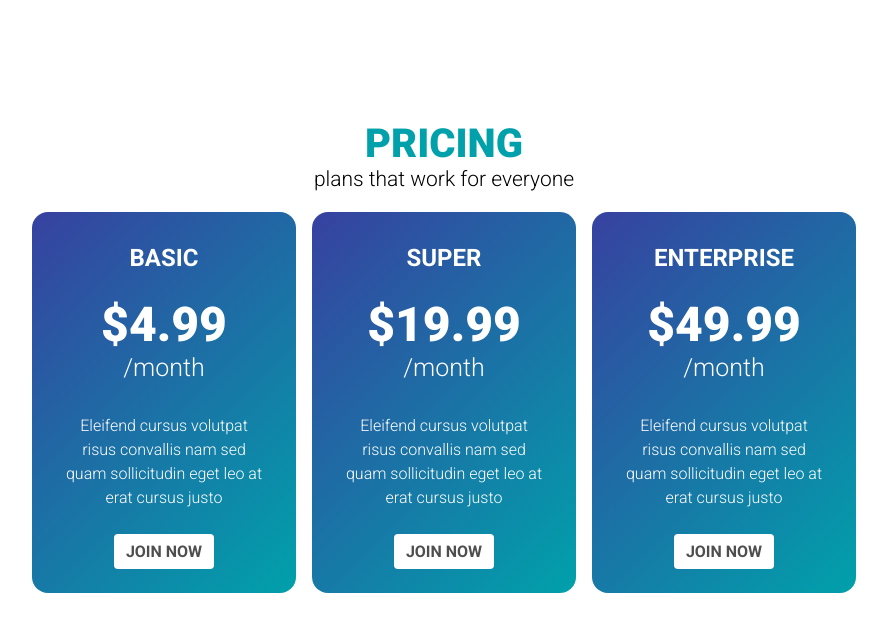
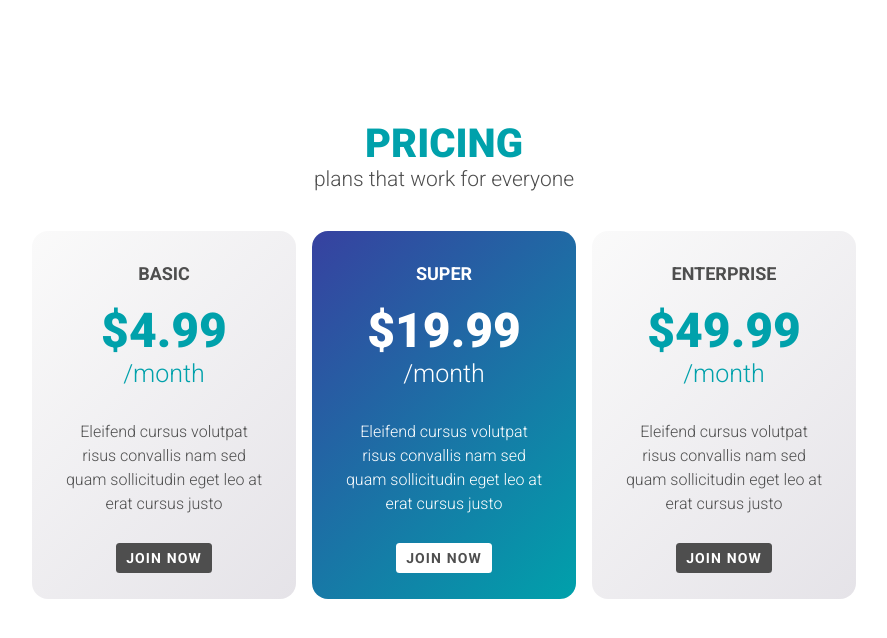
Before and after one commit to scrapystaty/css-demystified, a plain HTML site: page pricing-cards-v1/code/index.html in a window 1280 px wide. Shown: the whole page, without its empty margins (196-1083 px from the left). Drawn offline with Linux system fonts and the light colour scheme.

Commit message:
erics solution

```diff
--- a/pricing-cards-v1/code/index.html
+++ b/pricing-cards-v1/code/index.html
@@ -14,33 +14,33 @@
   <p class="subhead">plans that work for everyone</p>
 
   <div class="plans">
-    <div class="plan">
+    <div class="plan plan--light">
       <h2 class="plan__title">basic</h2>
-      <p class="plan__price">
+      <p class="plan__price text--accent">
         $4.99<span>/month</span>
       </p>
       <p class="plan__description">Eleifend cursus volutpat risus convallis nam sed quam sollicitudin eget leo at erat
         cursus justo</p>
-      <a href="#" class="plan__button">Join Now</a>
+      <a href="#" class="plan__button button--dark">Join Now</a>
     </div>
 
-    <div class="plan">
+    <div class="plan plan--dark">
       <h2 class="plan__title">super</h2>
       <p class="plan__price">
         $19.99<span>/month</span>
       </p>
       <p class="plan__description">Eleifend cursus volutpat risus convallis nam sed quam sollicitudin eget leo at erat
         cursus justo</p>
-      <a href="#" class="plan__button">Join Now</a>
+      <a href="#" class="plan__button button--light">Join Now</a>
     </div>
-    <div class="plan">
+    <div class="plan plan--light">
       <h2 class="plan__title">Enterprise</h2>
-      <p class="plan__price">
+      <p class="plan__price text--accent">
         $49.99<span>/month</span>
       </p>
       <p class="plan__description">Eleifend cursus volutpat risus convallis nam sed quam sollicitudin eget leo at erat
         cursus justo</p>
-      <a href="#" class="plan__button">Join Now</a>
+      <a href="#" class="plan__button button--dark">Join Now</a>
     </div>
   </div>
 </body>
--- a/pricing-cards-v1/code/styles.css
+++ b/pricing-cards-v1/code/styles.css
@@ -12,9 +12,15 @@ h1 {
   margin-bottom: 0;
 }
 
+.text--accent {
+  color: #00a1ab;
+}
+
 .subhead {
+  color: #4e4e4e;
   font-size: 1.3125rem;
   margin-top: 0;
+  padding-bottom: .9em;
 }
 
 .plans {
@@ -23,18 +29,29 @@ h1 {
 }
 
 .plan {
-  color: #fff;
-  background: linear-gradient(-45deg, #00a1ab, #3741a0);
   width: 200px;
   padding: 2em;
   border-radius: 1em;
   margin: 0 0.5em;
 }
 
+.plan--light {
+  color: #4E4E4E;
+  background: linear-gradient(-45deg, #E5E3E8, #FAFAFA);
+}
+
+.plan--dark {
+  color: #fff;
+  background: linear-gradient(-45deg, #00a1ab, #3741a0);
+}
+
 .plan__title {
+  font-size: 1.125rem;
   text-transform: uppercase;
   margin: 0 0 1em;
 }
+
+
 
 .plan__price {
   font-size: 3rem;
@@ -49,16 +66,27 @@ h1 {
 }
 
 .plan__description {
+  font-size: 1rem;
   margin: 2em 0;
   line-height: 1.5;
 }
 
 .plan__button {
-  background: white;
-  color: #4e4e4e;
+  font-size: .875rem;
   text-decoration: none;
   padding: 0.5em 0.75em;
   border-radius: 0.25em;
   text-transform: uppercase;
   font-weight: 700;
+  letter-spacing: .08em;
 }
+
+.button--dark {
+  background: #4e4e4e;
+  color: #fff;
+}
+
+.button--light {
+  background: #fff;
+  color: #4e4e4e;
+}
```
